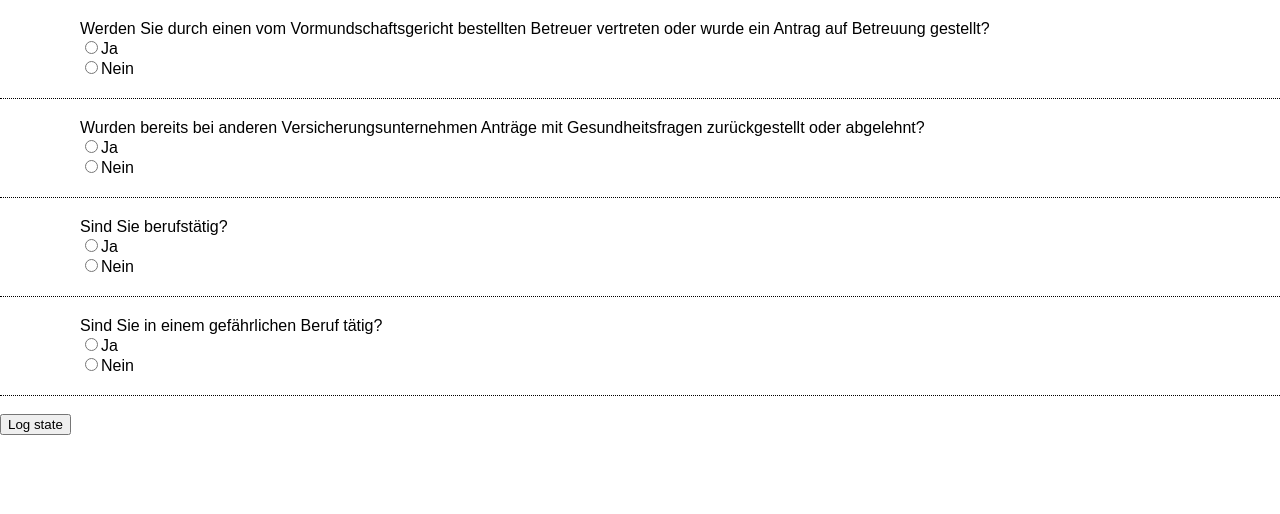
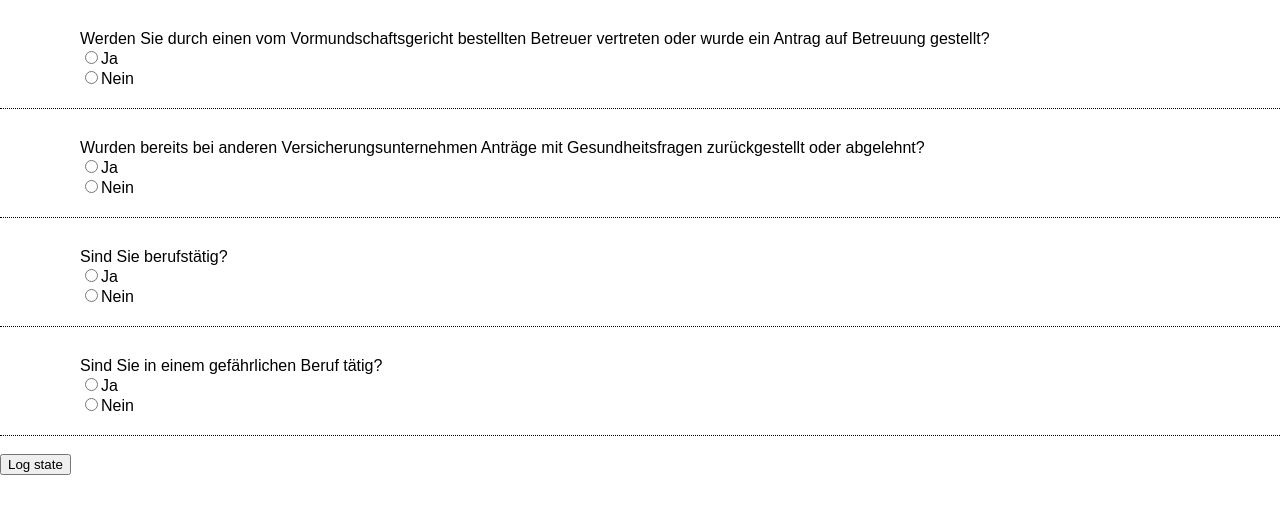
Before and after one commit to schwolf/QuestionTree, a React (Create React App) app: page / in a window 1280 px wide. Shown: the top 514 px of the page. Built offline with nearby package versions, Linux system fonts and the light colour scheme; the HTML template or start-up script is replaced by a standard one.

Commit message:
re-added Frage component and some finetuning

```diff
--- a/src/App.css
+++ b/src/App.css
@@ -23,7 +23,12 @@
   to { transform: rotate(360deg); }
 }
 
-.frage {
-  padding: 20px 80px 20px 80px;
+.fragecontainer {
+  padding: 20px 0 20px 0;
   border-bottom: dotted 1px;
 }
+
+.frage {
+  padding-left: 80px;
+  padding-top: 10px;
+}
--- a/src/App.js
+++ b/src/App.js
@@ -1,9 +1,6 @@
 import React, { Component } from 'react';
 import fragen from './fragen';
-import Auswahlliste from './Auswahlliste';
-import JaNeinRadioBtns from './JaNeinRadioBtns';
-import Freitext from './Freitext';
-
+import Frage from './Frage';
 import './App.css';
 
 export default class App extends Component {
@@ -48,33 +45,15 @@ export default class App extends Component {
   render() {
     return (
       <div>
-        { this.state.fragen.map((frage) => {
-          let control;
-
-          switch (frage.type) {
-            case 'bool':
-              control = <JaNeinRadioBtns />
-              break;
-            case 'select':
-              control = <Auswahlliste />
-              break;
-            case 'text':
-              control = <Freitext />
-              break;
-            default:
-              break;
-          }
-          control = React.cloneElement(control, { frage: frage, onChangeAntwort: (f,a ) => this.handleChangeAntwort(f, a) });
-
+        {this.state.fragen.map((frage) => {
           return (
-            <div key={frage.id} className='frage'>
-              { frage.fragenText }
-              { control }
+            <div key={frage.id} className='fragecontainer'>
+              <Frage frage={frage} onChangeAntwort={(f, a) => this.handleChangeAntwort(f, a)} />
             </div>
           )
-        }) }
-        <br/>
-        <button onClick={ () => { console.log(this.state) } }>Log state</button>
+        })}
+        <br />
+        <button onClick={() => { console.log(this.state) } }>Log state</button>
       </div>
     );
   }
--- a/src/Auswahlliste.js
+++ b/src/Auswahlliste.js
@@ -1,29 +1,27 @@
-import React, { Component } from 'react';
+import React from 'react';
 import Frage from './Frage';
 
-// todo stateless
-export default class Auswahlliste extends Component {
-    render() {
-        const frage = this.props.frage,
+// stateless func
+export default function Auswahlliste(props) {
+    const frage = props.frage,
         selectedMoeglichkeit = frage.moeglichkeiten.find((item) => { return frage.antwort === item.value });
 
     // Unterfrage nur anzeigen wenn für die ausgewählte Antwort eine Unterfrage existiert
     let unterFrage = selectedMoeglichkeit && selectedMoeglichkeit.unterfrage
-            ? <Frage frage={selectedMoeglichkeit.unterfrage} onChangeAntwort={this.props.onChangeAntwort} />
+        ? <Frage frage={selectedMoeglichkeit.unterfrage} onChangeAntwort={props.onChangeAntwort} />
         : null;
 
     return (
         <div>
-                <select value={frage.antwort || ''} onChange={ev => { this.props.onChangeAntwort(frage, ev.target.value); }}>
+            <select value={frage.antwort || ''} onChange={ev => { props.onChangeAntwort(frage, ev.target.value); } }>
                 <option value=''>bitte wählen</option>
-                    { frage.moeglichkeiten.map((moeglichkeit, i) => {
+                {frage.moeglichkeiten.map((moeglichkeit, i) => {
                     return (
                         <option value={moeglichkeit.value} key={i}>{moeglichkeit.text}</option>
                     );
-                    }) }
+                })}
             </select>
             {unterFrage}
         </div>
     )
 }
-}
--- /dev/null
+++ b/src/Frage.js
@@ -0,0 +1,29 @@
+import React from 'react';
+import Auswahlliste from './Auswahlliste';
+import JaNeinRadioBtns from './JaNeinRadioBtns';
+import Freitext from './Freitext';
+
+export default function Frage(props) {
+    let control;
+
+    switch (props.frage.type) {
+        case 'bool':
+            control = <JaNeinRadioBtns {...props} />
+            break;
+        case 'select':
+            control = <Auswahlliste {...props} />
+            break;
+        case 'text':
+            control = <Freitext {...props} />
+            break;
+        default:
+            break;
+    }
+
+    return (
+        <div className='frage'>
+            {props.frage.fragenText}
+            {control}
+        </div>
+    );
+}
--- a/src/Freitext.js
+++ b/src/Freitext.js
@@ -1,11 +1,7 @@
-import React, {Component} from 'react';
+import React from 'react';
 
-export default class Freitext extends Component {
-    render() {
-        const frage = this.props.frage;
-        return (
-            <input type='text' value={frage.antwort || ''} onChange={ev => { this.props.onChangeAntwort(frage, ev.target.value); }} />
-        )
-        // Unterfragen für Freitext-Komponenten existieren aktuell nicht.
-    }
-}
+const Freitext = (props) =>
+    <input type='text' value={props.frage.antwort || ''} onChange={ev => { props.onChangeAntwort(props.frage, ev.target.value); } } />
+
+
+export default Freitext
--- a/src/JaNeinRadioBtns.js
+++ b/src/JaNeinRadioBtns.js
@@ -1,26 +1,23 @@
-import React, { Component } from 'react';
+import React from 'react';
 import Frage from './Frage';
 
-export default class JaNeinRadioBtns extends Component {
-
-    render() {
-        const frage = this.props.frage;
+export default function JaNeinRadioBtns(props) {
+    const frage = props.frage;
     return (
         <div>
-                { frage.moeglichkeiten.map((moeglichkeit, i) => {
-
+            {frage.moeglichkeiten.map((moeglichkeit, i) => {
                 // Unterfrage nur anzeigen wenn existent und der Antwort entspricht
 
                 const unterFrage = moeglichkeit.unterfrage && frage.antwort === moeglichkeit.value
-                            ? <Frage frage={moeglichkeit.unterfrage} onChangeAntwort={this.props.onChangeAntwort} />
+                    ? <Frage frage={moeglichkeit.unterfrage} onChangeAntwort={props.onChangeAntwort} />
                     : null;
 
                 return (
                     <div key={i}>
                         <input type="radio"
                             name={frage.id}
-                                checked={ frage.antwort === moeglichkeit.value }
-                                onChange={() => this.props.onChangeAntwort(frage, moeglichkeit.value) } />
+                            checked={frage.antwort === moeglichkeit.value}
+                            onChange={() => props.onChangeAntwort(frage, moeglichkeit.value)} />
 
                         <label>{moeglichkeit.text}</label>
 
@@ -28,10 +25,7 @@ export default class JaNeinRadioBtns extends Component {
 
                     </div>
                 )
-                })
-                }
-
+            })}
         </div>
     )
 }
-}
```
Lines whose indentation alone changed are shown as unchanged.
